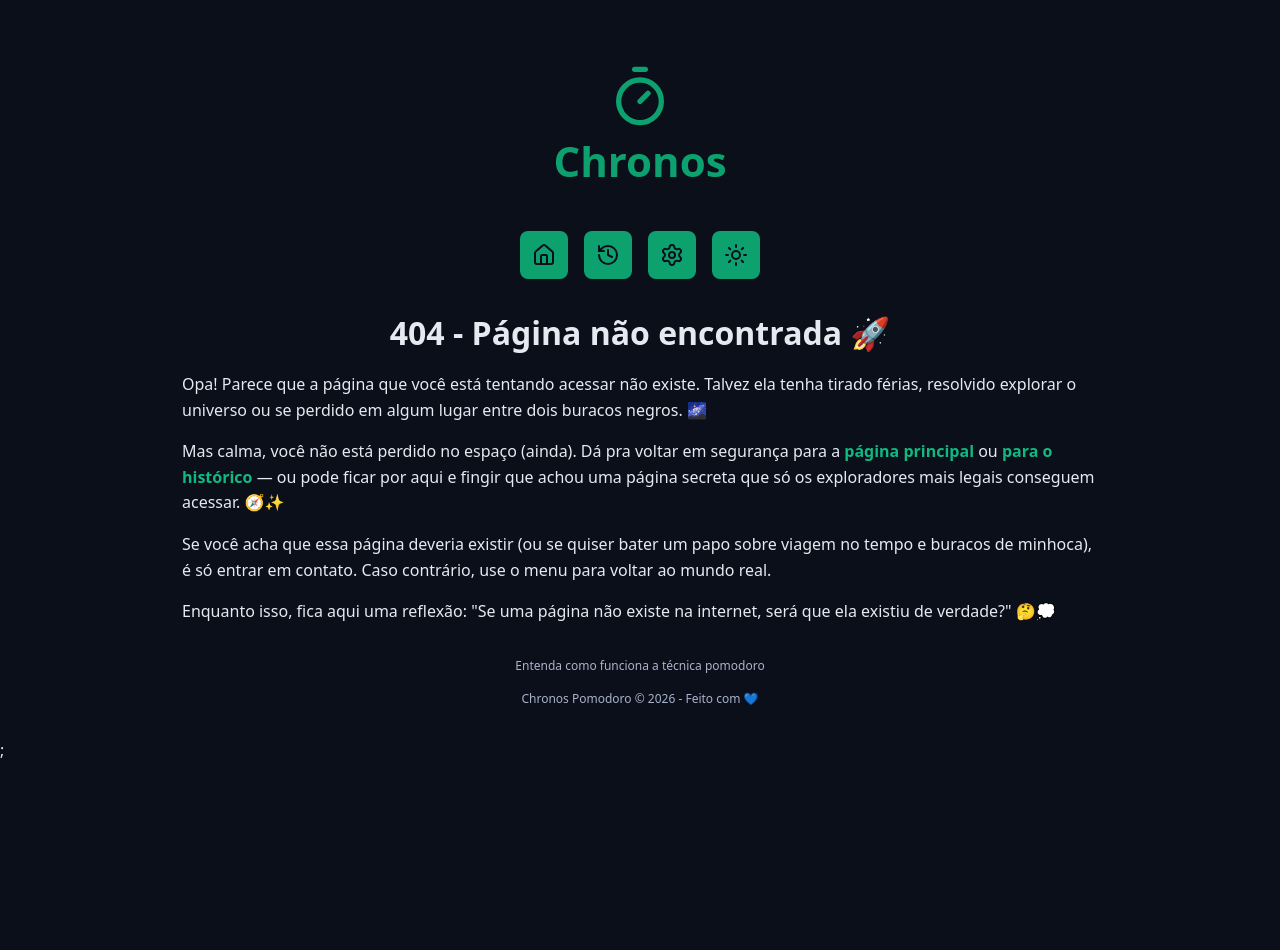
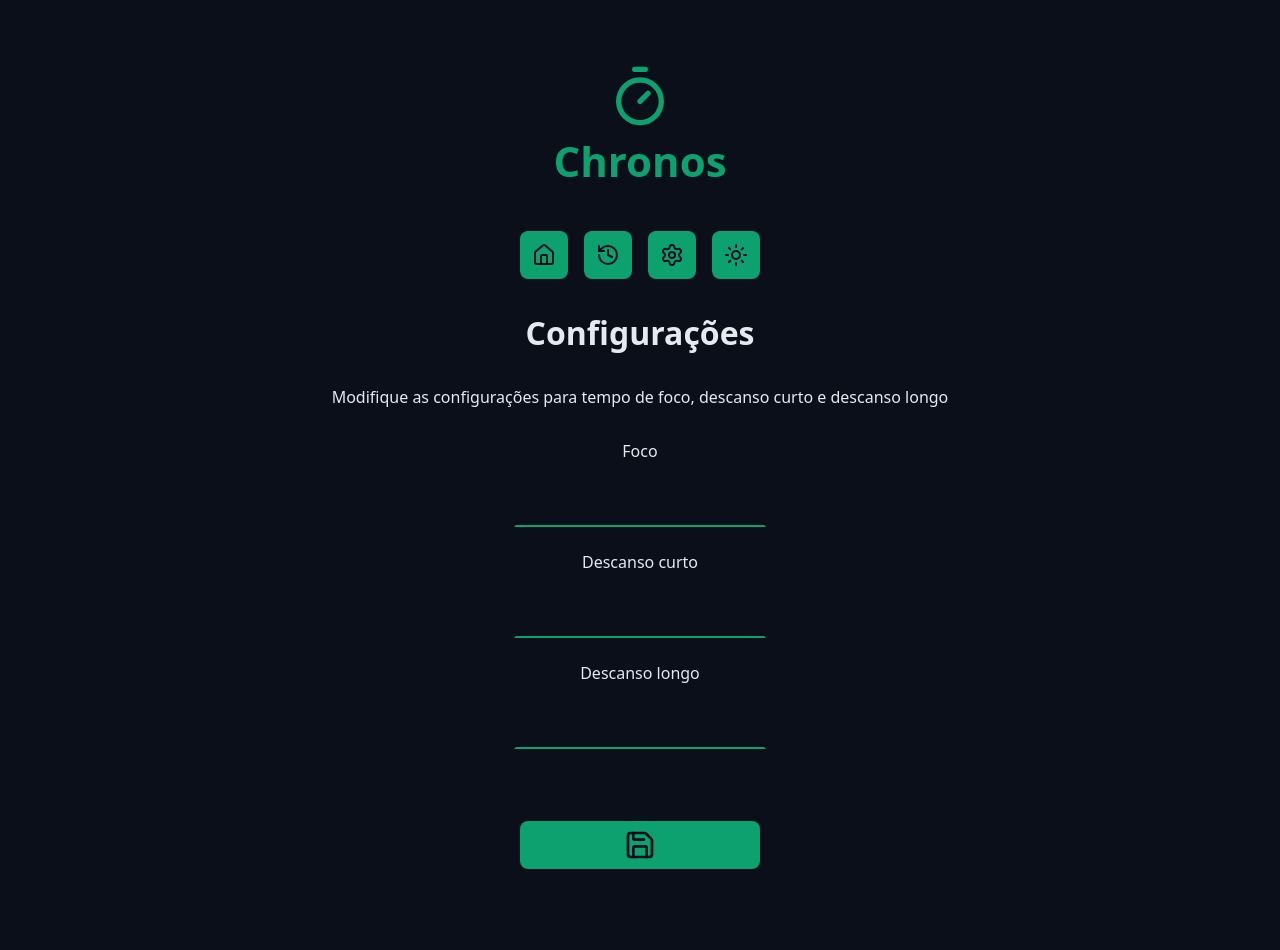
Before and after one commit to SimonSousa25/chronos-pomodoro, a React (Vite) app: page /settings in a window 1280 px wide. Shown: the top 950 px of the page. Before the commit the page ends 800 px from the top, so only its background shows below. Built offline with nearby package versions, Linux system fonts and the light colour scheme.

Commit message:
Estrutura da página de configurações dos tempos(Settings)

```diff
--- /dev/null
+++ b/src/pages/Settings/index.tsx
@@ -0,0 +1,44 @@
+import { SaveIcon } from 'lucide-react';
+import { Container } from '../../components/Container';
+import { DefaultButton } from '../../components/DefaultButton';
+import { DefaultInput } from '../../components/DefaultInput';
+import { Heading } from '../../components/Heading';
+import { MainTemplate } from '../../templates/MainTemplate';
+
+export function Settings() {
+  return (
+    <MainTemplate>
+      <Container>
+        <Heading>Configurações</Heading>
+      </Container>
+
+      <Container>
+        <p style={{ textAlign: 'center' }}>
+          Modifique as configurações para tempo de foco, descanso curto e
+          descanso longo
+        </p>
+      </Container>
+
+      <Container>
+        <form action='' className='form'>
+          <div className='formRow'>
+            <DefaultInput id='workTime' labelText='Foco' />
+          </div>
+          <div className='formRow'>
+            <DefaultInput id='shortBreakTime' labelText='Descanso curto' />
+          </div>
+          <div className='formRow'>
+            <DefaultInput id='longBreakTime' labelText='Descanso longo' />
+          </div>
+          <div className='formRow'>
+            <DefaultButton
+              icon={<SaveIcon />}
+              aria-label='Salvar configurações'
+              title='Salvar configurações'
+            />
+          </div>
+        </form>
+      </Container>
+    </MainTemplate>
+  );
+}
--- a/src/routers/MainRouter/index.tsx
+++ b/src/routers/MainRouter/index.tsx
@@ -4,6 +4,7 @@
 import { NotFound } from '../../pages/NotFound';
 import { Home } from '../../pages/Home';
 import { History } from '../../pages/History';
+import { Settings } from '../../pages/Settings';
 
 function ScrollToTop() {
   const { pathname } = useLocation();
@@ -21,6 +22,7 @@
       <Routes>
         <Route path='/' element={<Home />} />
         <Route path='/history/' element={<History />} />
+        <Route path='/settings/' element={<Settings />} />
         <Route path='/about-pomodoro/' element={<AboutPomodoro />} />
         <Route path='*' element={<NotFound />} />
       </Routes>
```
